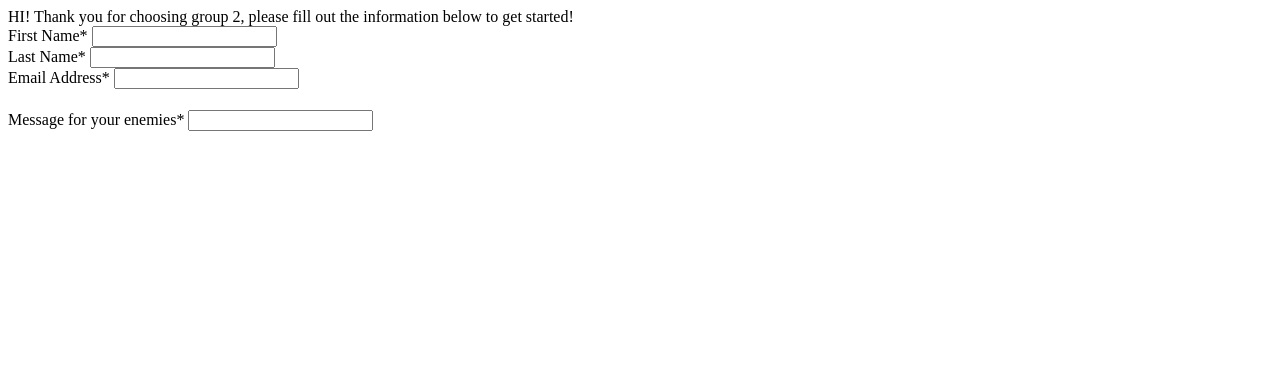
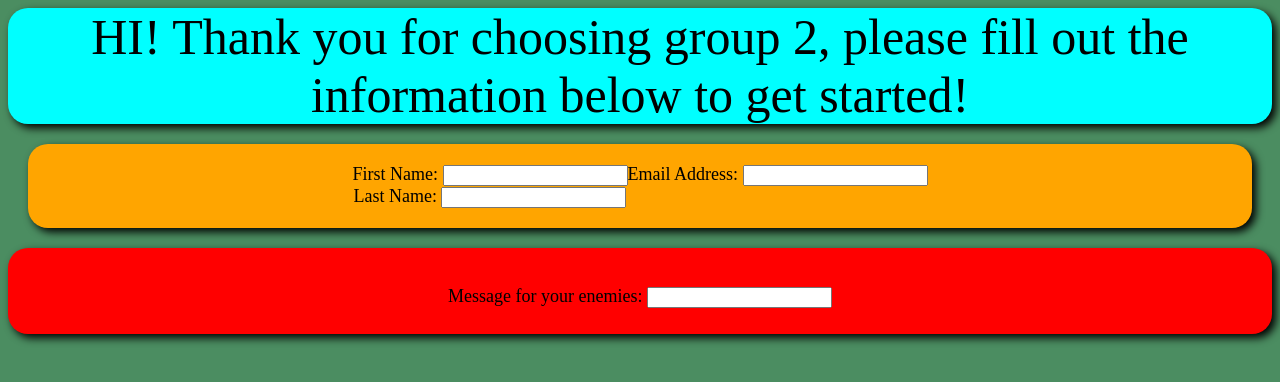
Before and after one commit to VictorPadilla0861/Group2, a plain HTML site: page index.html in a window 1280 px wide. Drawn offline with Linux system fonts and the light colour scheme.

Commit message:
Add styling

```diff
--- a/index.html
+++ b/index.html
@@ -5,6 +5,7 @@
     <meta name="viewport" content="width=device-width, initial-scale=1.0">
     <title>Document</title>
     <header>HI! Thank you for choosing group 2, please fill out the information below to get started! </header>
+    <link rel="stylesheet" href="styles.css">
 </head>
 <body>
     <div class="form">
@@ -17,14 +18,14 @@
             <div class="top-row">
               <div class="field-wrap">
                 <label>
-                  First Name<span class="req">*</span>
+                  First Name<span class="req">:</span>
                 </label>
                 <input type="text" required autocomplete="off" />
               </div>
 
               <div class="field-wrap">
                 <label>
-                  Last Name<span class="req">*</span>
+                  Last Name<span class="req">:</span>
                 </label>
                 <input type="text"required autocomplete="off"/>
               </div>
@@ -32,7 +33,7 @@
 
             <div class="field-wrap">
               <label>
-                Email Address<span class="req">*</span>
+                Email Address<span class="req">:</span>
               </label>
               <input type="email"required autocomplete="off"/>
             </div>
@@ -52,7 +53,7 @@
 
               <div class="field-wrap">
               <label>
-                Message for your enemies<span class="req">*</span>
+                Message for your enemies<span class="req">:</span>
               </label>
               <input type="email"required autocomplete="off"/>
             </div>
--- /dev/null
+++ b/styles.css
@@ -0,0 +1,36 @@
+body{
+    background-color: #4b8d61;
+}
+
+.form {
+    display: flex;
+    flex-direction: row;
+    justify-content: center;
+    text-align: center;
+    padding: 20px;
+    background-color: orange;
+    font-size: large;
+    margin: 20px;
+    border-radius: 20px;
+    box-shadow: 4px 4px 8px;
+
+}
+
+#login {
+    display: flex;
+    flex-direction: row;
+    justify-content: center;
+    background-color: red;
+    margin-top: 20px;
+    font-size: large;
+    padding-top: 3%;
+    border-radius: 20px;
+    box-shadow: 4px 4px 8px;
+}
+header {
+    background-color: aqua;
+    font-size: 50px;
+    text-align: center;
+    border-radius: 20px;
+    box-shadow: 4px 4px 8px;
+}
```
